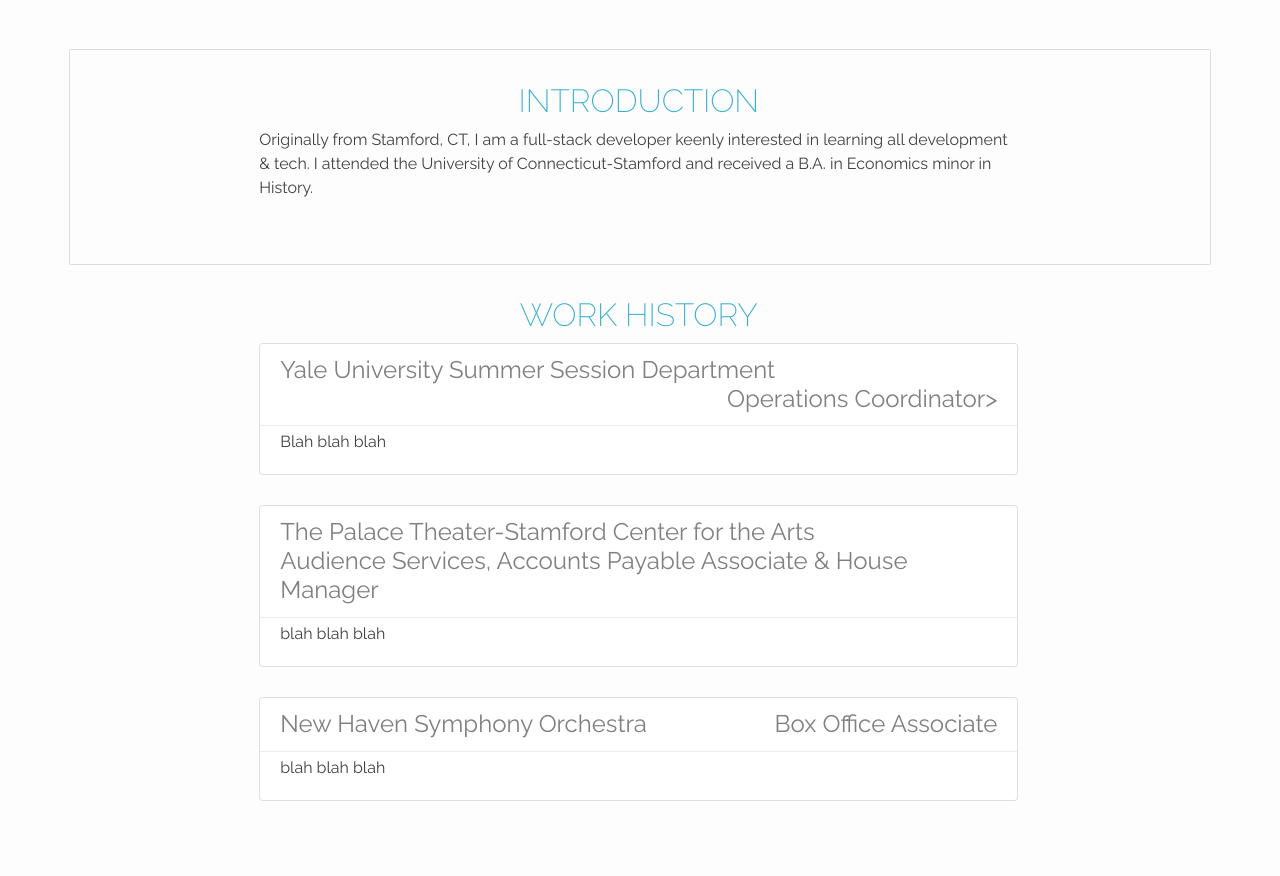
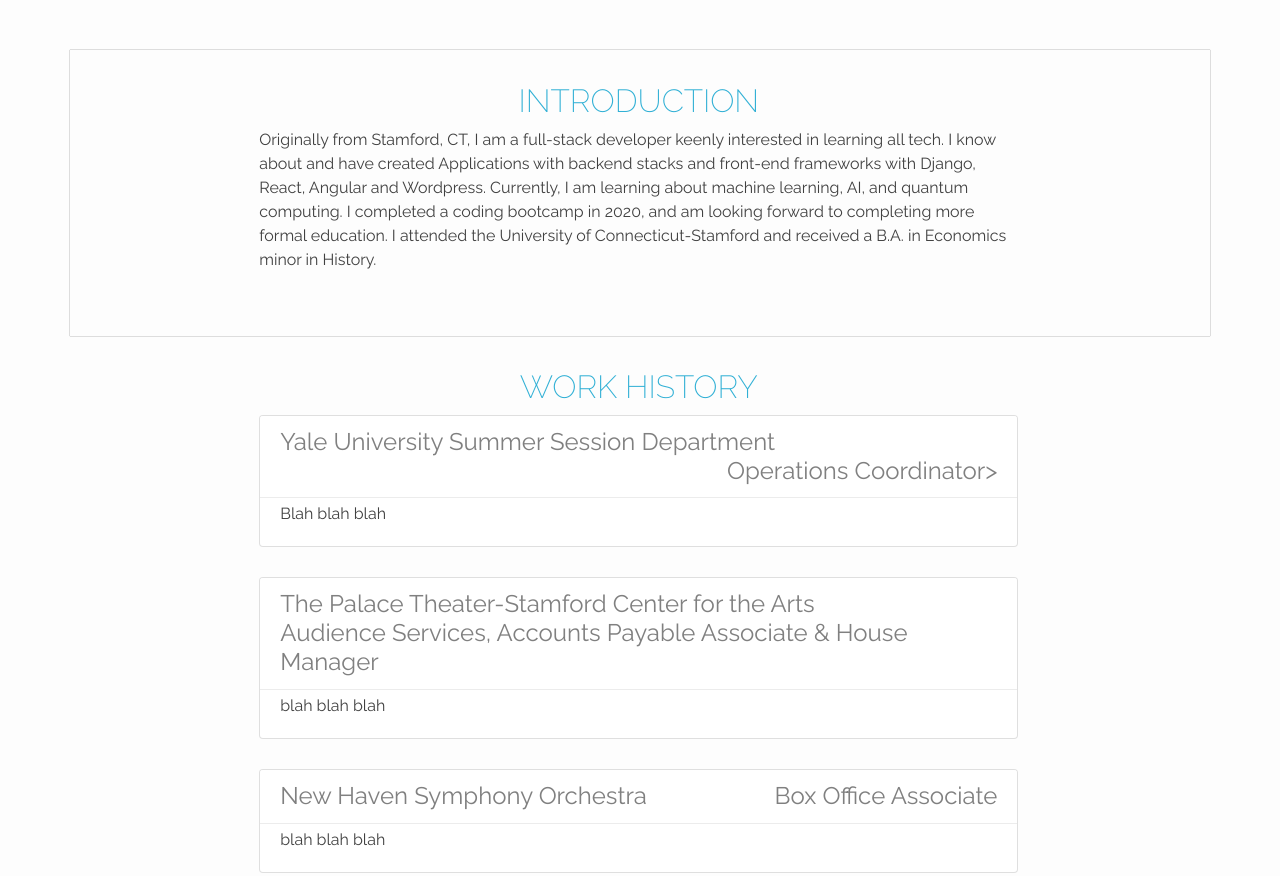
Before and after one commit to SHenn39910/BootcampPortfolio, a plain HTML site: page index.html in a window 1280 px wide. Shown: the part 888-1764 px from the top of the page. Drawn offline with nearby package versions, Linux system fonts and the light colour scheme.

Commit message:
updated my bio

```diff
--- a/index.html
+++ b/index.html
@@ -75,8 +75,8 @@
                     <h2>Introduction</h2>
                 </div>
                 <div class="content-body">
-                    <p>Originally from Stamford, CT, I am a full-stack developer keenly interested in learning all
-                        development & tech. I attended the University of Connecticut-Stamford and received a B.A. in
+                    <p>Originally from Stamford, CT, I am a full-stack developer keenly interested in learning all tech. I know about and have created Applications with backend stacks and front-end frameworks with Django, React, Angular and Wordpress. Currently, I am learning about
+                        machine learning, AI, and quantum computing. I completed a coding bootcamp in 2020, and am looking forward to completing more formal education. I attended the University of Connecticut-Stamford and received a B.A. in
                         Economics minor in History. </p>
 
                 </div>
```
